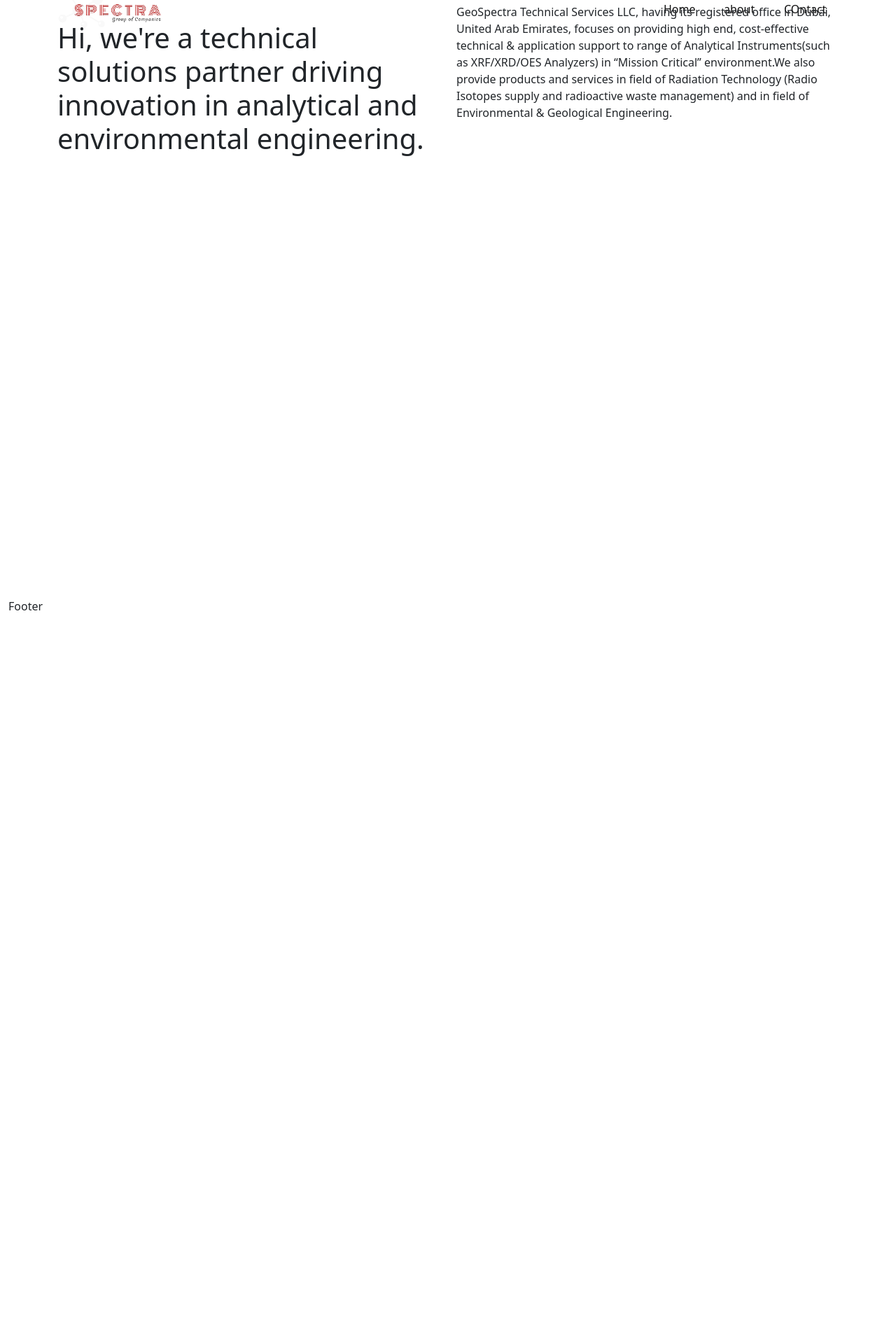
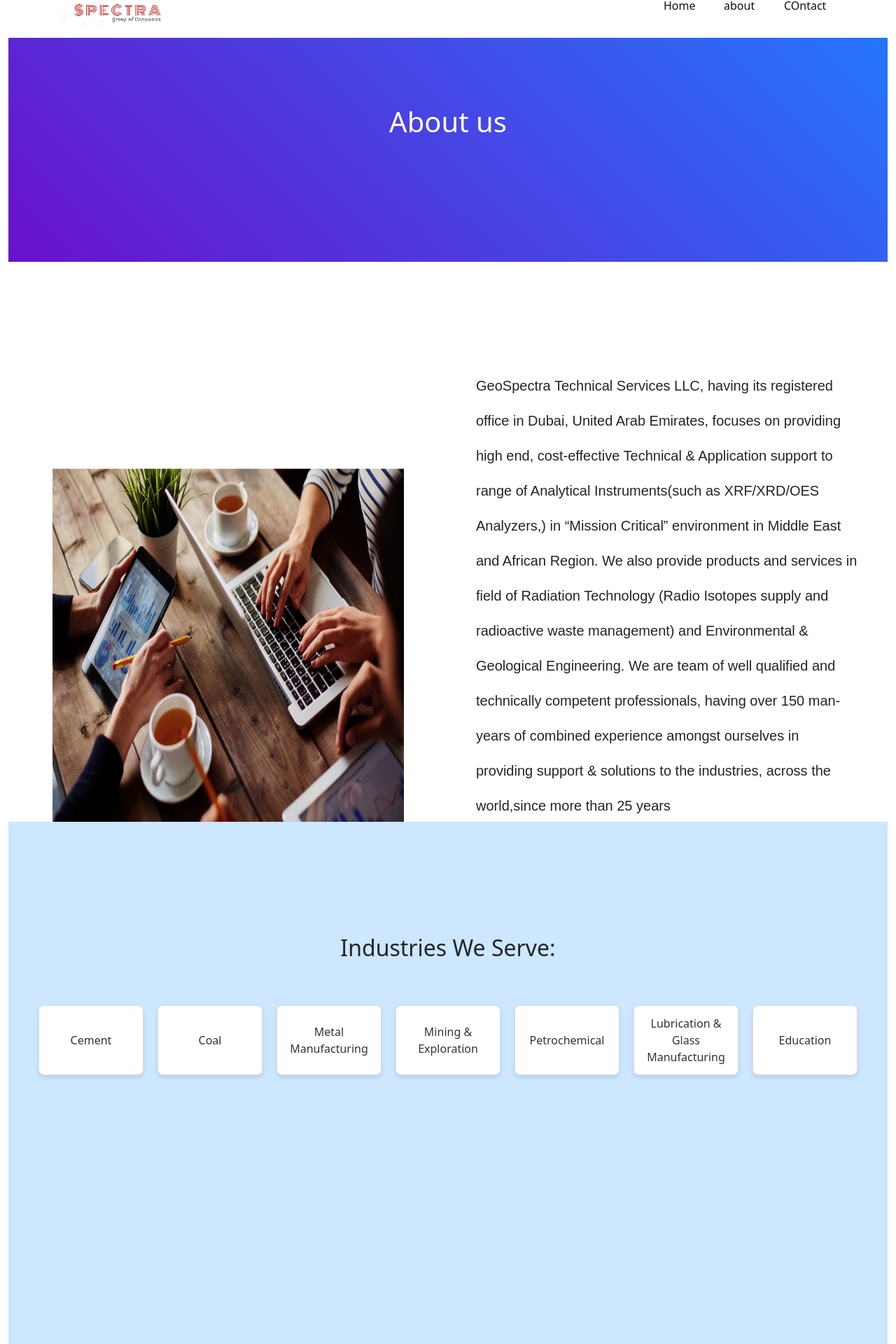
Before and after one commit to Lucifer007-max/dipdaproject, a React (Vite) app: page /about in a window 1280 px wide. Shown: the part 25-1945 px from the top of the page at 70% size. Before the commit the page ends 903 px from the top, so only its background shows below. Built offline with nearby package versions, Linux system fonts and the light colour scheme.

Commit message:
about page setup

```diff
--- a/src/App.css
+++ b/src/App.css
@@ -0,0 +1,20 @@
+/*       About     */
+
+.about-sec2{
+  margin: 40px;
+  font-family: 'Apercu pr', sans-serif;
+  font-weight: 300;
+  line-height: 2.5;
+  font-size: 20px;
+}
+   ul {
+  list-style-image: url('path-to-your-icon.png'); /* Replace with your custom icon */
+  margin: 0;
+  padding: 0 20px;
+}
+
+li {
+  margin-bottom: 10px; /* Spacing between list items */
+  font-size: 16px;
+  color: #333;
+}
--- a/src/App.tsx
+++ b/src/App.tsx
@@ -5,7 +5,7 @@ import { BrowserRouter, Route, Routes } from 'react-router-dom';
 import ClientRoute from './routes/ClientRoutes';
 import { Home } from './pages/client/Home';
 import { lazy } from 'react';
-const About = lazy(() => import('./pages/client/About').then(module => ({ default: module.About })));
+const About = lazy(() => import('./pages/client/About').then(module => ({ default: module.About})));
 
 const App: React.FC  = () => {
   // const isLoggedInAdmin = sessionStorage.getItem("token") !== undefined ? true : false;
--- a/src/pages/client/About.tsx
+++ b/src/pages/client/About.tsx
@@ -1,8 +1,12 @@
 import React, { useEffect, useRef } from 'react';
-import { Col, Container, Row } from 'reactstrap';
 import LocomotiveScroll from 'locomotive-scroll';
+import 'locomotive-scroll/dist/locomotive-scroll.css';
+import Aboutimg from '../../assets/about/about-sec1.jpg';
+import '../../App.css';
+
 
 export const About = () => {
+    //   const scrollContainerRef = useRef<HTMLDivElement | null>(null);
     const scrollRef = useRef<any>(null);
 
     useEffect(() => {
@@ -18,23 +22,176 @@ export const About = () => {
             };
         }
     }, []);
+
+    // const cardStyle = {
+    //     background: '#ffffff', // White card background
+    //     border: '1px solid #ddd', // Light gray border
+    //     borderRadius: '8px', // Rounded corners
+    //     boxShadow: '0 4px 6px rgba(0, 0, 0, 0.1)', // Subtle shadow
+    //     padding: '15px', // Inner spacing
+    //     fontSize: '16px', // Font size
+    //     color: '#333', // Text color
+    //     width: '150px', // Card width
+    //     height: '100px', // Card height
+    //     display: 'flex', // Center align text
+    //     alignItems: 'center', // Vertical alignment
+    //     justifyContent: 'center', // Horizontal alignment
+    //     textAlign: 'center', // Align text inside the card
+    //     transition: 'transform 0.3s ease, box-shadow 0.3s ease', // Hover animation
+    // };
+
+    // cardStyle[':hover'] = {
+    //     transform: 'translateY(-5px)', // Lift effect
+    //     boxShadow: '0 8px 12px rgba(0, 0, 0, 0.2)', // Stronger shadow
+    // };
+
+
     return (
-        <div ref={scrollRef} data-scroll-container>
+        <div data-scroll-container ref={scrollRef} style={{ overflow: 'hidden' }}>
+            {/* Section 1 */}
+            <header
+                className='about-header'
+                data-scroll-section
+                style={{
+                    minHeight: '40vh',
+                    background: 'linear-gradient(45deg, #6a11cb, #2575fc)',
+                    color: 'white',
+                    display: 'flex',
+                    alignItems: 'center',
+                    justifyContent: 'center',
+                }}
+            >
+                <h1 data-scroll data-scroll-speed="2">About us</h1>
+            </header>
 
-            <Container >
-                <Row>
-                    <Col xl={6} lg={6} md={6} sm={12} data-scroll data-scroll-speed="1" data-scroll-class="in-view">
-                        <h1>Hi, we're a technical solutions partner driving innovation in analytical and environmental engineering.</h1>
-                    </Col>
-                    <Col xl={6} lg={6} md={6} sm={12} data-scroll data-scroll-speed="2" data-scroll-class="in-view">
-                        <p>
-                            GeoSpectra Technical Services LLC, having its registered office in Dubai, United Arab Emirates, focuses on providing high end, cost-effective technical & application support to range of Analytical Instruments(such as XRF/XRD/OES Analyzers) in “Mission Critical” environment.We also provide products and services in field of Radiation Technology (Radio Isotopes supply and radioactive waste management) and in field of Environmental & Geological Engineering.
+            {/* Side-by-Side Sections */}
+            <div
+                data-scroll-section
+                style={{
+                    display: 'flex',
+                    minHeight: '100vh', // Full viewport height for the container
+                }}
+            >
+                {/* Section 2 */}
+                <section
+                    style={{
+                        flex: 1,
+                        // background: '#f4f4f4',
+                        display: 'flex',
+                        alignItems: 'center',
+                        justifyContent: 'center',
+                        flexDirection: 'column',
+                        color: 'black',
+                    }}
+                >
+                    <img
+                        data-scroll
+                        data-scroll-speed="6"
+                        src={Aboutimg}
+                        alt="Slower Image"
+                        style={{ maxWidth: '80%', height: '80%', marginBottom: '20px' }}
+                    />
+                </section>
 
-                        </p>
-                    </Col>
-                </Row>
-            </Container>
+                {/* Section 3 */}
+                <section
+                    style={{
+                        flex: 1,
+                        // background: '#ffcccb',
+                        display: 'flex',
+                        alignItems: 'center',
+                        justifyContent: 'center',
+                    }}
+                >
+                    <p className='about-sec2' data-scroll data-scroll-speed="2">GeoSpectra Technical Services LLC, having its registered office in Dubai, United Arab Emirates, focuses on providing high end, cost-effective Technical & Application support to range of Analytical Instruments(such as XRF/XRD/OES Analyzers,) in “Mission Critical” environment in Middle East and African Region.
+
+                        We also provide products and services in field of Radiation Technology (Radio Isotopes supply and radioactive waste management) and Environmental & Geological Engineering.
+
+                        We are team of well qualified and technically competent professionals, having over 150 man-years of combined experience amongst ourselves in providing support & solutions to the industries, across the world,since more than 25 years
+                    </p>
+                </section>
+            </div>
+
+
+            {/* Section 4 */}
+            <section
+                data-scroll-section
+                style={{
+                    minHeight: '100vh',
+                    background: '#cce7ff',
+                    display: 'flex',
+                    alignItems: 'center',
+                    justifyContent: 'center',
+                    flexDirection: 'column',
+                }}
+            >
+                    <div data-scroll-container>
+                        <h2 data-scroll data-scroll-speed="2" style={{ textAlign: 'center', marginBottom: '40px' }}>
+                            Industries We Serve:
+                        </h2>
+                        <ul
+                            style={{
+                                display: 'flex',
+                                flexWrap: 'wrap',
+                                gap: '20px',
+                                padding: '0',
+                                margin: '0',
+                                justifyContent: 'center',
+                            }}
+                        >
+                            {[
+                                'Cement',
+                                'Coal',
+                                'Metal Manufacturing',
+                                'Mining & Exploration',
+                                'Petrochemical',
+                                'Lubrication & Glass Manufacturing',
+                                'Education',
+                            ].map((industry, index) => (
+                                <li
+                                    key={index}
+                                    data-scroll
+                                    data-scroll-speed={`${(index % 2 === 0 ? 1 : 1) * 2}`} // Alternate speed for cards
+                                    style={{
+                                        background: '#ffffff',
+                                        border: '1px solid #ddd',
+                                        borderRadius: '8px',
+                                        boxShadow: '0 4px 6px rgba(0, 0, 0, 0.1)',
+                                        padding: '15px',
+                                        fontSize: '16px',
+                                        color: '#333',
+                                        width: '150px',
+                                        height: '100px',
+                                        display: 'flex',
+                                        alignItems: 'center',
+                                        justifyContent: 'center',
+                                        textAlign: 'center',
+                                        transition: 'transform 0.3s ease, box-shadow 0.3s ease',
+                                    }}
+                                >
+                                    {industry}
+                                </li>
+                            ))}
+                        </ul>
+                    </div>
+                {/* </p> */}
+                {/* <p data-scroll data-scroll-speed="3">This is a faster scroll example.</p> */}
+            </section>
+
+            {/* Section 5 */}
+            {/* <footer
+        data-scroll-section
+        style={{
+          minHeight: '100vh',
+          background: '#333',
+          color: 'white',
+          display: 'flex',
+          alignItems: 'center',
+          justifyContent: 'center',
+        }}
+      >
+        <h3>Footer: Smooth Scrolling Ends Here</h3>
+      </footer> */}
         </div>
-
-    )
+    );
 };
```
Also changed, not shown: src/assets/about/about-sec1.jpg (added).
